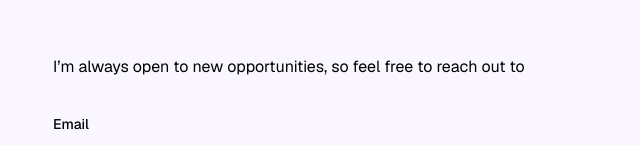
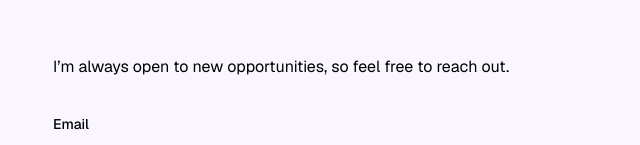
Before and after one commit to galosandoval/portfolio-v2, a Next.js app: page / in a window 1280 px wide. Shown: the part 2486-2631 px from the top of the page, without its empty margins (595-1235 px from the left). Built offline with nearby package versions, Linux system fonts and the light colour scheme.

Commit message:
Update contact-me component form message

```diff
--- a/src/components/contact-me.tsx
+++ b/src/components/contact-me.tsx
@@ -63,7 +63,7 @@ export function ContactMe() {
         <form onSubmit={form.handleSubmit(onSubmit)} className="space-y-8">
           <p className="text-base">
             I&rsquo;m always open to new opportunities, so feel free to reach
-            out to
+            out.
           </p>
           <FormField
             control={form.control}
```
